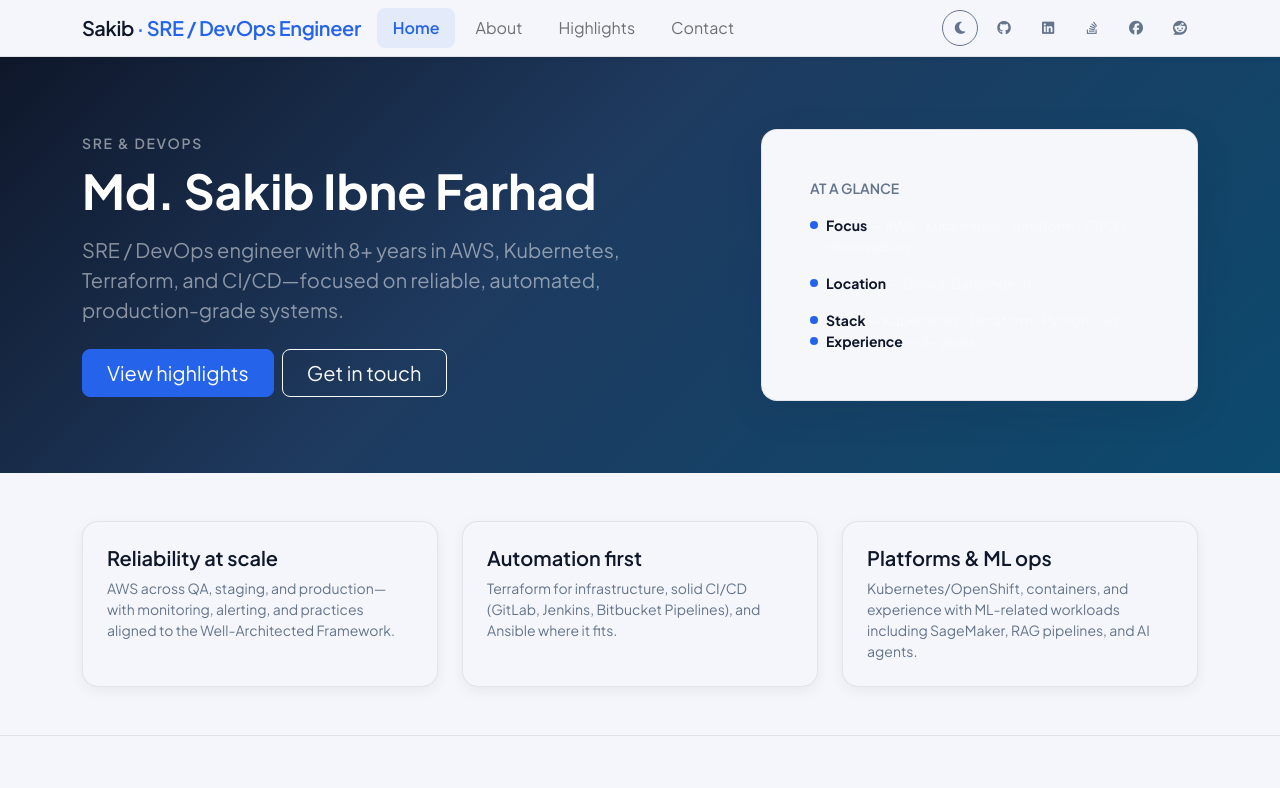
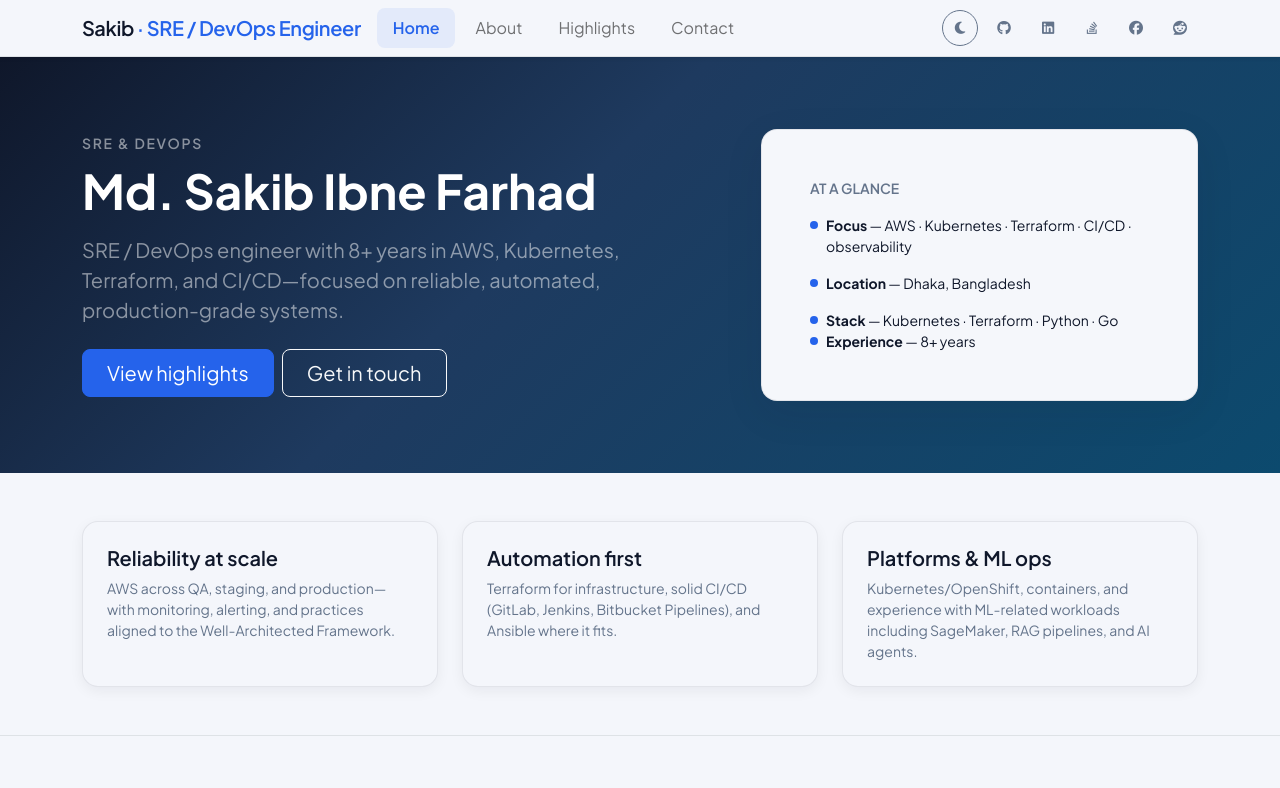
Before and after one commit to SakibFarhad/sakibfarhad.github.io, an Angular app: page / in a window 1280 px wide. Shown: the top 788 px of the page. Built offline with nearby package versions, Linux system fonts and the light colour scheme.

Commit message:
css update

```diff
--- a/src/app/pages/home/home.component.scss
+++ b/src/app/pages/home/home.component.scss
@@ -4,6 +4,8 @@
 }
 
 .hero-panel {
+  /* Override .hero’s light foreground so list lines (not only <strong>) stay readable on the panel. */
+  color: var(--bs-body-color);
   background: color-mix(in srgb, var(--bs-body-bg) 94%, white);
   box-shadow: var(--app-shadow);
   border: 1px solid var(--app-card-border);
```
